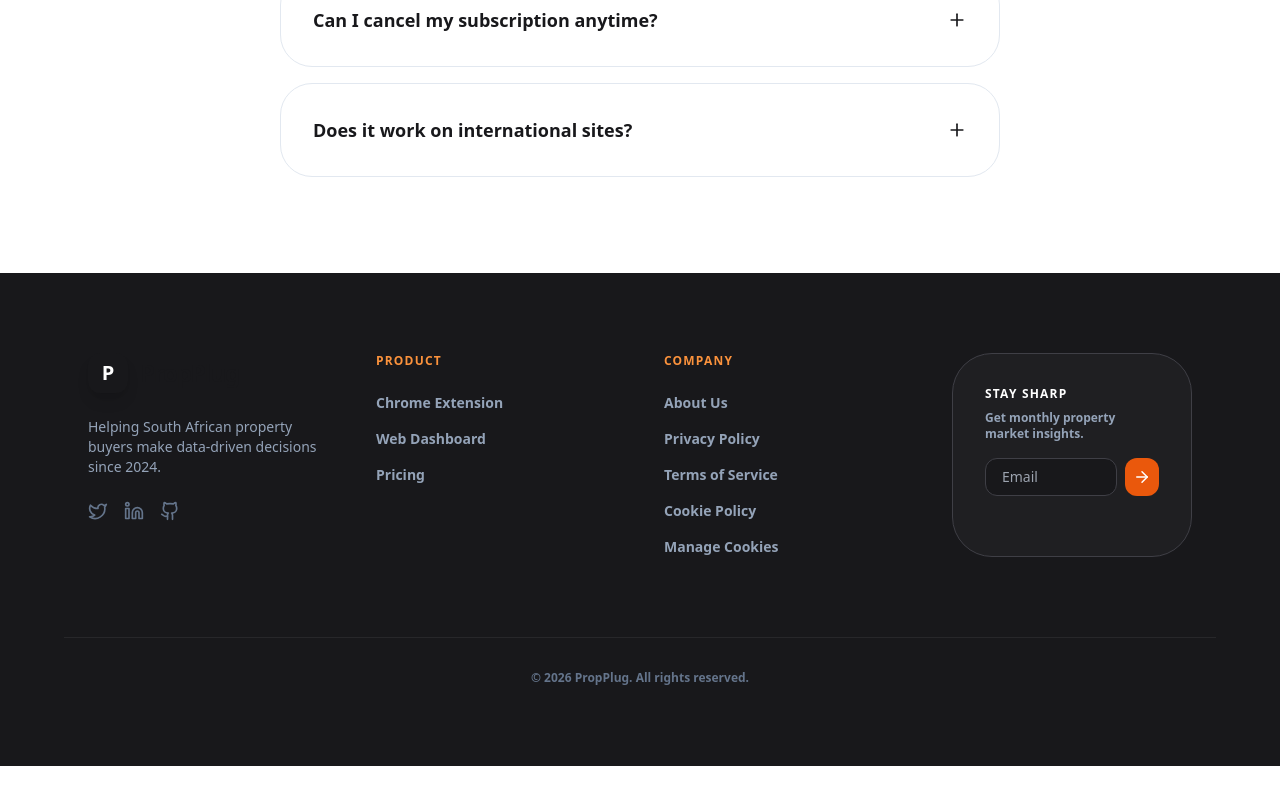
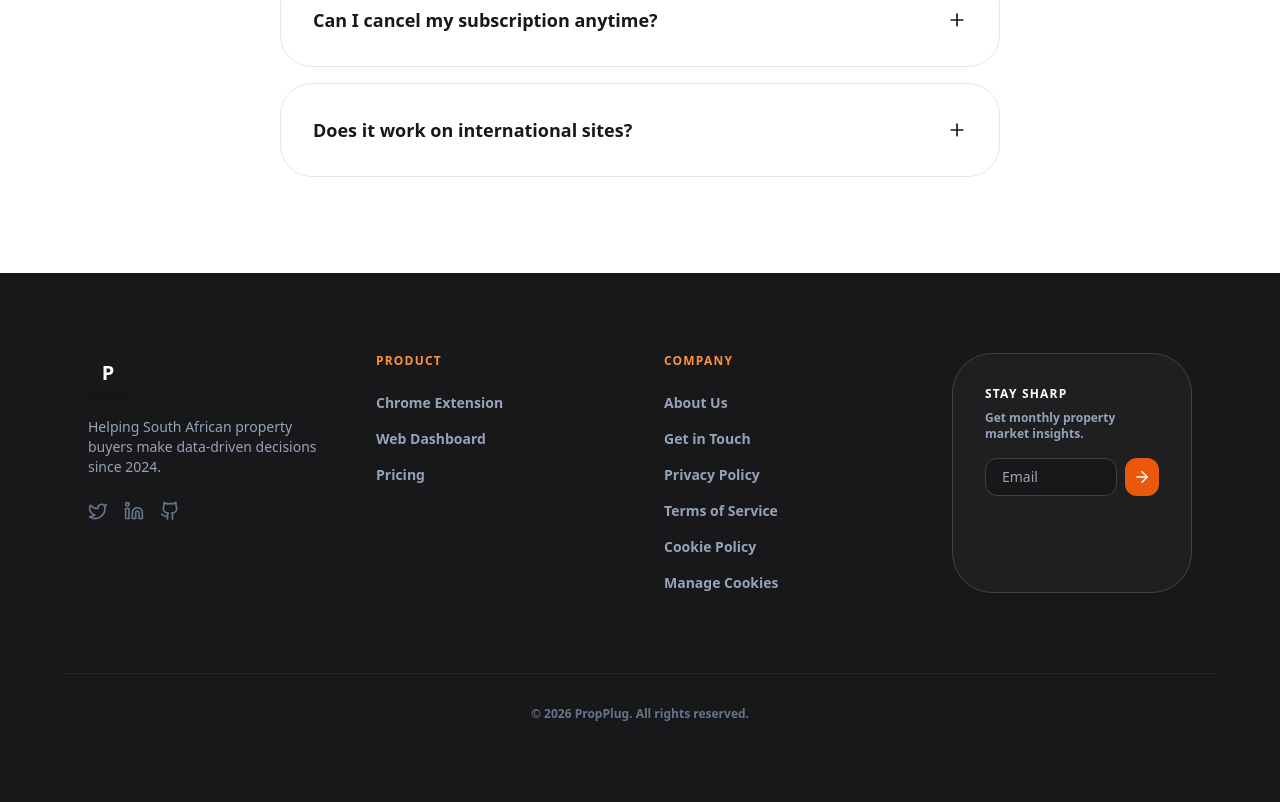
Before and after one commit to nappylabs/propplugbeta, a Next.js app: page / in a window 1280 px wide. Shown: the part 6349-7151 px from the top of the page. Before the commit the page ends 7115 px from the top, so only its background shows below. Built offline with nearby package versions, Linux system fonts and the light colour scheme.

Commit message:
Commit 1s

```diff
--- a/src/app/page.tsx
+++ b/src/app/page.tsx
@@ -240,6 +240,9 @@ export default function LandingPage() {
             <ul className="space-y-4 text-slate-400 text-sm font-bold">
               <li className="hover:text-white cursor-pointer">About Us</li>
               <li>
+                <Link href="/support" className="hover:text-white cursor-pointer transition-colors">Get in Touch</Link>
+              </li>
+              <li>
                 <Link href="/privacy" className="hover:text-white cursor-pointer transition-colors">Privacy Policy</Link>
               </li>
               <li>
```
